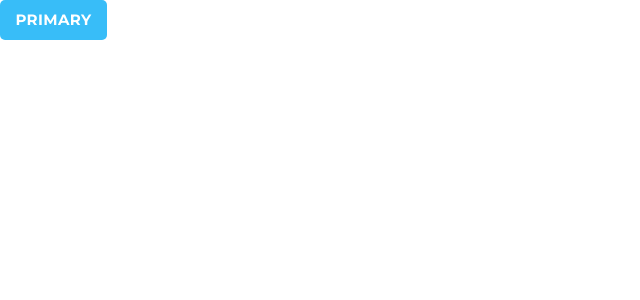
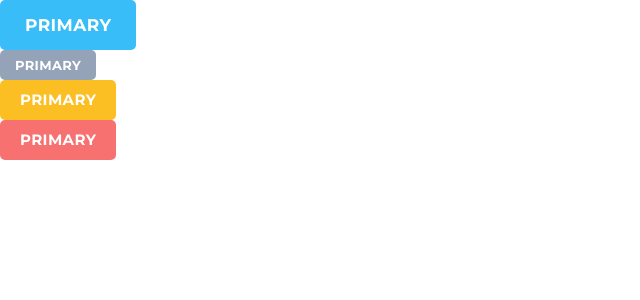
Before and after one commit to quachthientai/vuez-component-library, a Vue app: page / in a window 1280 px wide. Shown: the top 300 px of the page, without its empty margins (0-640 px from the left). Built offline with nearby package versions, Linux system fonts and the light colour scheme; a web font is replaced by a local one.

Commit message:
implement the button component template

```diff
--- a/jsconfig.json
+++ b/jsconfig.json
@@ -1,6 +1,6 @@
 {
   "compilerOptions": {
-    "target": "es5",
+    "target": "ES6",
     "module": "esnext",
     "baseUrl": "./",
     "moduleResolution": "node",
@@ -9,6 +9,7 @@
         "src/*"
       ]
     },
+    "allowJs": true,
     "lib": [
       "esnext",
       "dom",
--- a/package.json
+++ b/package.json
@@ -13,6 +13,7 @@
     "format": "prettier --write src/"
   },
   "dependencies": {
+    "@vue-hero-icons/outline": "^1.7.2",
     "autoprefixer": "^10.4.14",
     "pinia": "^2.0.32",
     "postcss": "^8.4.23",
--- a/src/App.vue
+++ b/src/App.vue
@@ -1,5 +1,5 @@
 <script>
-  import Button from "./components/Button/Button.vue";
+  import Button from "@/components/Button/Button.vue";
   export default {
     data() {
       return {
@@ -13,9 +13,14 @@
 </script>
 
 <template>
-  <Button />
+  <Button isCapitalize="true" btnClass="btn btn-primary btn-lg">Primary</Button>
+  <Button btnClass="btn btn-secondary btn-sm">Primary</Button>
+  <Button btnClass="btn btn-warning">Primary</Button>
+  <Button btnClass="btn btn-danger">Primary</Button>
+
+
 </template>
 
-<style>
+<style lang="scss">
 
 </style>
--- a/src/assets/_button.scss
+++ b/src/assets/_button.scss
@@ -1,20 +1,57 @@
-@tailwind base;
-@tailwind components;
-@tailwind utilities;
-
-.btn-basic {
-   width: 107px;
-   height: 40px;
-   border-radius: 5px;
-   display: flex;
-   justify-content: center;
-   align-items: center;
-   @apply font-bold;
-   @apply text-center;
-
+//base class
+.btn {
+   @apply font-bold tracking-wide h-[40px] flex justify-center items-center border-2 rounded-[5px] px-[20px] hover:bg-secondary-100 transition duration-100 ease-out hover:ease-in;
    a{
-      line-height: 24px;
-      font-size: 15px;
-      @apply tracking-wide;
+      @apply tracking-wide text-[15px] leading-[24px];
    }
 }
+
+//variant class
+.btn-primary {
+   @apply bg-primary-400 outline-none border-none hover:bg-primary-600;
+   a{
+      @apply text-white
+   }
+}
+
+.btn-secondary {
+   @apply bg-secondary-400 outline-none border-none hover:bg-secondary-600;
+   a{
+      @apply text-white
+   }
+}
+
+.btn-info {
+   @apply bg-info-400 outline-none border-none hover:bg-info-600;
+   a{
+      @apply text-white
+   }
+}
+
+.btn-warning {
+   @apply bg-warning-400 outline-none border-none hover:bg-warning-600;
+   a{
+      @apply text-white
+   }
+}
+
+.btn-danger {
+   @apply bg-danger-400 outline-none border-none hover:bg-danger-600;
+   a{
+      @apply text-white
+   }
+}
+
+.btn-sm {
+   @apply h-[30px] px-[15px];
+   a{
+      @apply tracking-wide text-[13px] leading-[24px];
+   }
+}
+
+.btn-lg {
+   @apply h-[50px] px-[25px];
+   a{
+      @apply tracking-wide text-[17px] leading-[24px];
+   }
+}
--- a/src/assets/tailwind.scss
+++ b/src/assets/tailwind.scss
@@ -4,6 +4,7 @@
 @tailwind utilities;
 
 @import './button';
+
 
 @layer base {
    html{
--- a/src/components/Button/Button.vue
+++ b/src/components/Button/Button.vue
@@ -1,10 +1,40 @@
-<script>
-export default {
+<script >
+   export default {
+      name: 'Button',
+      props: {
+         text: {
+            type: String,
+            default: ''
+         },
+         icon: {
+            type: Object,
+            default: null,
+         },
+         isUppercase: {
+            type: Boolean,
+            default: false
+         },
+         isDisabled: {
+            type: Boolean,
+            default: false
+         },
+         btnClass: {
+            type: String, //btn-sm btn-regular btn-large
+            default: ''
+         }
 
-}
+      }
+   }
+
 </script>
+
 <template>
-   <button class="bg-primary-400 text-white btn-basic m-0 p-0">
-      <a>PRIMARY</a>
+   <button class="uppercase" :class="`${btnClass}
+                   ${isUppercase ? 'uppercase' : ''}`" >
+      <a href="#">
+         <slot />
+      </a>
    </button>
 </template>
+
+<style lang="scss"></style>
```
Also changed, not shown: 1 other file (tests, documents, lock files or other folders).
